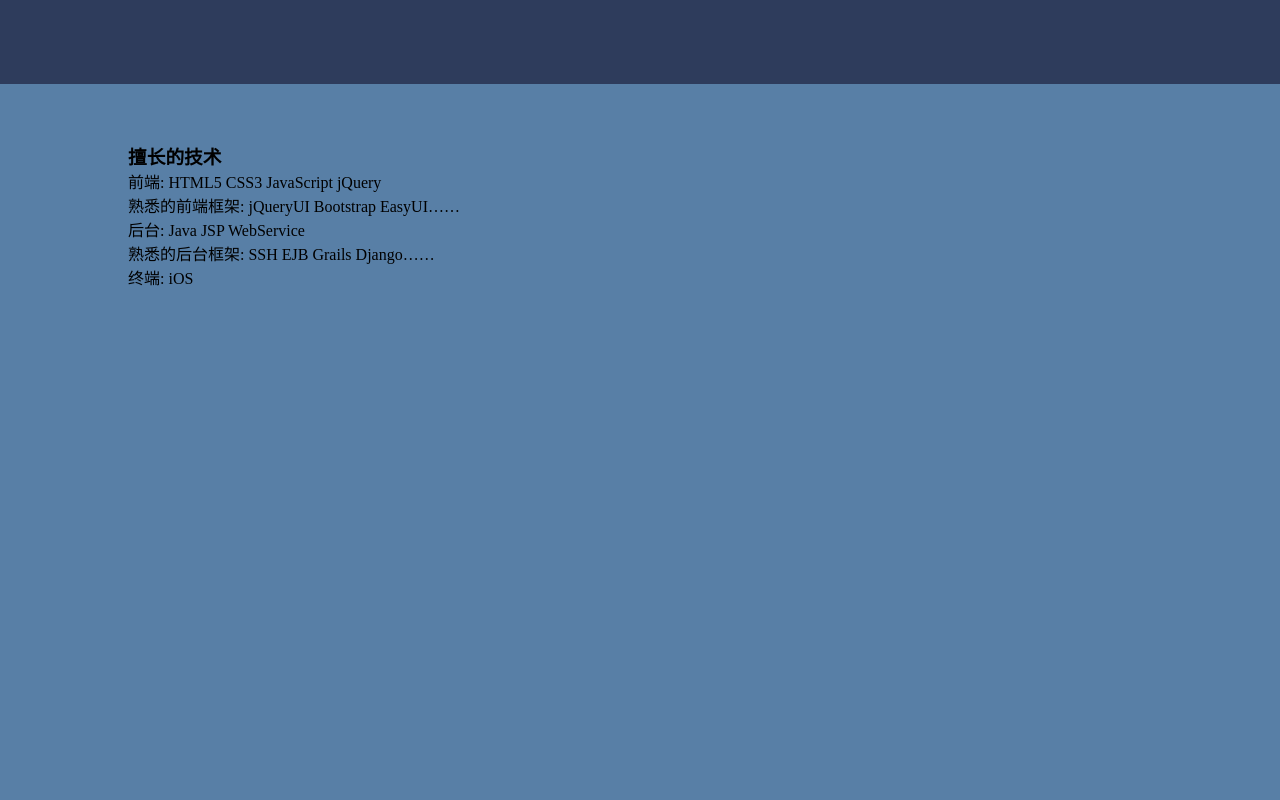
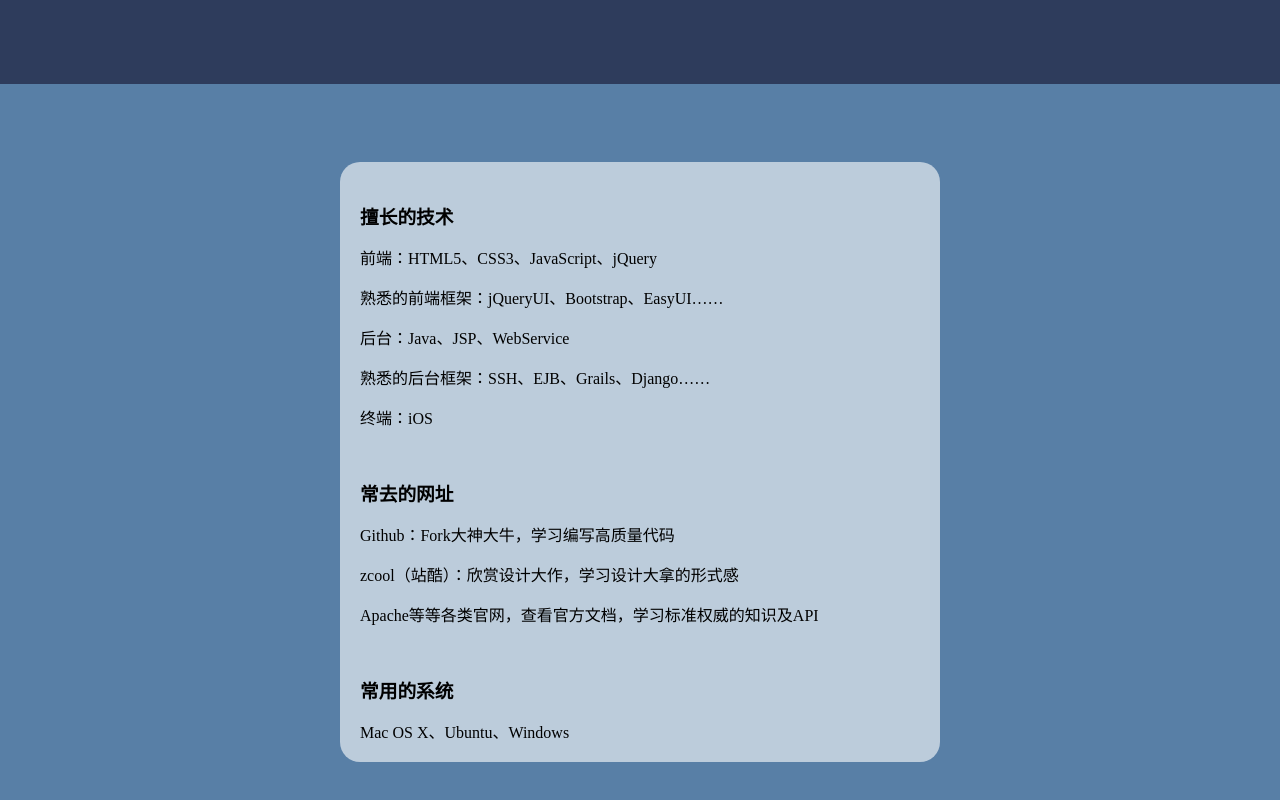
Before and after one commit to SeaEagle/Resume, a plain HTML site: page index.html in a window 1280 px wide. Shown: the part 876-1676 px from the top of the page. Drawn offline with Linux system fonts and the light colour scheme.

Commit message:
对技能页的内容进行整理

```diff
--- a/index.html
+++ b/index.html
@@ -94,15 +94,21 @@
         </section>
 
         <!--专业技术-->
-        <section class="skill" data-type="story" data-speed="8" data-offsetY="2000">
+        <section class="skill" data-name="skill" data-type="story" data-speed="8" data-offsetY="2000">
             <article>
-                <h3>擅长的技术</h3>
-                <div>
-                    <p>前端: HTML5 CSS3 JavaScript jQuery</p>
-                    <p>熟悉的前端框架: jQueryUI Bootstrap EasyUI……</p>
-                    <p>后台: Java JSP WebService</p>
-                    <p>熟悉的后台框架: SSH EJB Grails Django……</p>
-                    <p>终端: iOS</p>
+                <div class="content">
+                    <h3>擅长的技术</h3>
+                    <p>前端：HTML5、CSS3、JavaScript、jQuery</p>
+                    <p>熟悉的前端框架：jQueryUI、Bootstrap、EasyUI……</p>
+                    <p>后台：Java、JSP、WebService</p>
+                    <p>熟悉的后台框架：SSH、EJB、Grails、Django……</p>
+                    <p>终端：iOS</p>
+                    <h3>常去的网址</h3>
+                    <p>Github：Fork大神大牛，学习编写高质量代码</p>
+                    <p>zcool（站酷）：欣赏设计大作，学习设计大拿的形式感</p>
+                    <p>Apache等等各类官网，查看官方文档，学习标准权威的知识及API</p>
+                    <h3>常用的系统</h3>
+                    <p>Mac OS X、Ubuntu、Windows</p>
                 </div>
             </article>
         </section>
--- a/styles/resume_pc.css
+++ b/styles/resume_pc.css
@@ -283,9 +283,38 @@
 /*--------------------华丽丽的分割线--------------------*/
 
 /*专业技术*/
-.skill{
+section[data-name="skill"]{
     /*背景色*/
     background-color: #587FA6;
+}
+
+section[data-name="skill"] article div.content{
+    /*尺寸*/
+    height: 600px;
+    width: 600px;
+    /*位置*/
+    position: relative;
+    margin: 20px auto 0 auto;
+    /*边框*/
+    border-radius: 20px;
+    /*背景色*/
+    background-color: rgba(255, 255, 255, 0.6);
+}
+
+section[data-name="skill"] article div.content h3{
+    /*尺寸*/
+    width: 90%;
+    /*每行内边距*/
+    padding: 40px 25px 10px 20px;
+}
+
+section[data-name="skill"] article div.content p{
+    /*尺寸*/
+    width: 90%;
+    /*行高*/
+    line-height: 40px;
+    /*每行内边距*/
+    padding: 0 25px 0 20px;
 }
 
 /*--------------------华丽丽的分割线--------------------*/
```
